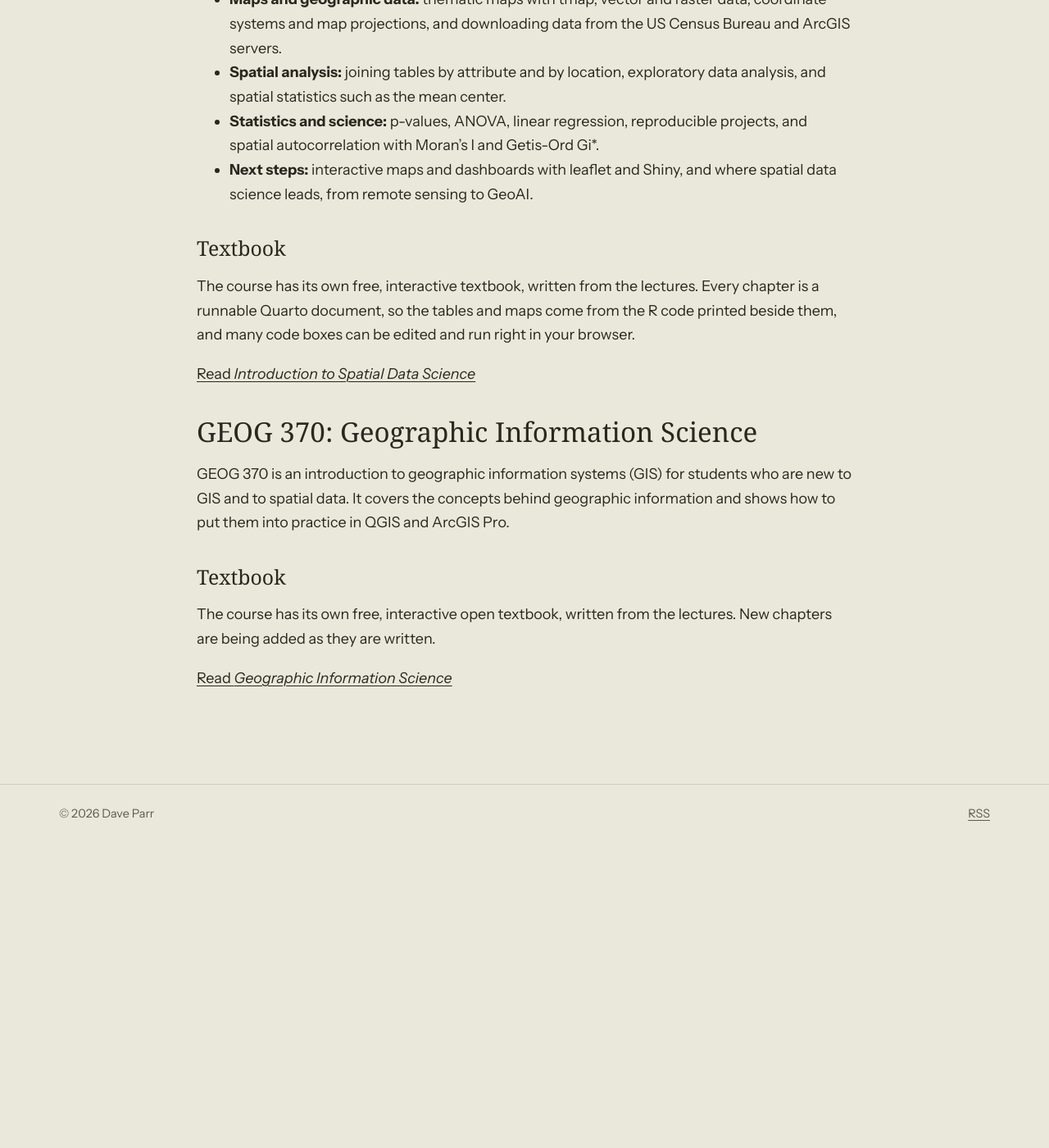
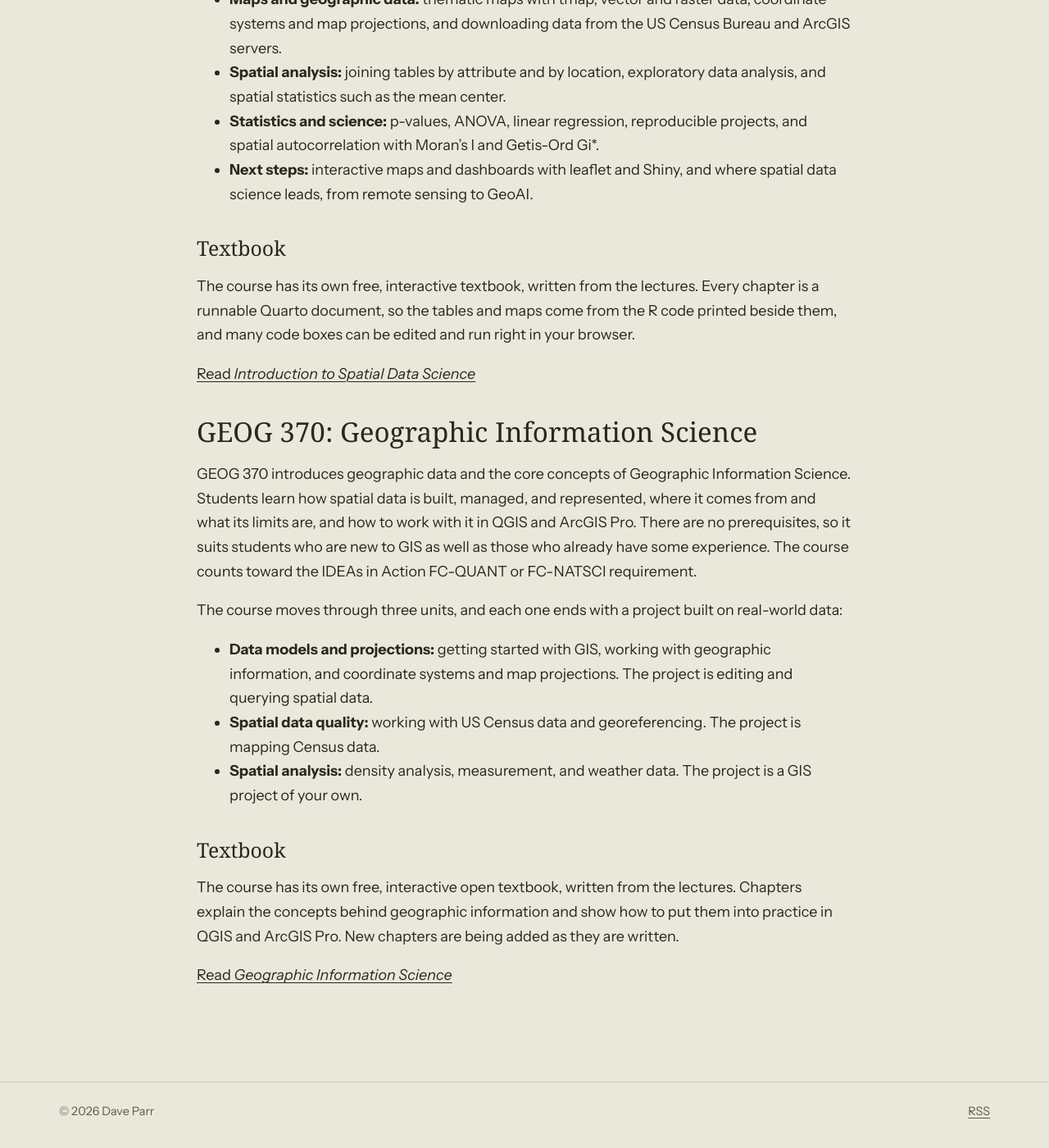
Before and after one commit to dparr1/daveparr.com, a Jekyll site: the page built from courses.md, in a window 1280 px wide and 1400 px high, scrolled down 755 px. Shown: the whole window at 82% size. Built offline with Jekyll 4.4.1, drawn with Linux system fonts in a browser that asks for light colours; some web fonts are replaced; before the commit the page ends 1792 px from its top, so only the background shows below that.

Commit message:
Fill out the GEOG 370 description from the course resources
Co-Authored-By: Claude Opus 5.5 <noreply@anthropic.com>
Claude-Session: https://claude.ai/code/session_019zAzPV16B2x5inNkcmsgdK

```diff
--- a/courses.md
+++ b/courses.md
@@ -28,10 +28,16 @@ The course has its own free, interactive textbook, written from the lectures. Ev
 
 ## GEOG 370: Geographic Information Science
 
-GEOG 370 is an introduction to geographic information systems (GIS) for students who are new to GIS and to spatial data. It covers the concepts behind geographic information and shows how to put them into practice in QGIS and ArcGIS Pro.
+GEOG 370 introduces geographic data and the core concepts of Geographic Information Science. Students learn how spatial data is built, managed, and represented, where it comes from and what its limits are, and how to work with it in QGIS and ArcGIS Pro. There are no prerequisites, so it suits students who are new to GIS as well as those who already have some experience. The course counts toward the IDEAs in Action FC-QUANT or FC-NATSCI requirement.
+
+The course moves through three units, and each one ends with a project built on real-world data:
+
+- **Data models and projections:** getting started with GIS, working with geographic information, and coordinate systems and map projections. The project is editing and querying spatial data.
+- **Spatial data quality:** working with US Census data and georeferencing. The project is mapping Census data.
+- **Spatial analysis:** density analysis, measurement, and weather data. The project is a GIS project of your own.
 
 ### Textbook
 
-The course has its own free, interactive open textbook, written from the lectures. New chapters are being added as they are written.
+The course has its own free, interactive open textbook, written from the lectures. Chapters explain the concepts behind geographic information and show how to put them into practice in QGIS and ArcGIS Pro. New chapters are being added as they are written.
 
 [Read *Geographic Information Science*]({{ '/geographic-information-science/' | relative_url }})
```
